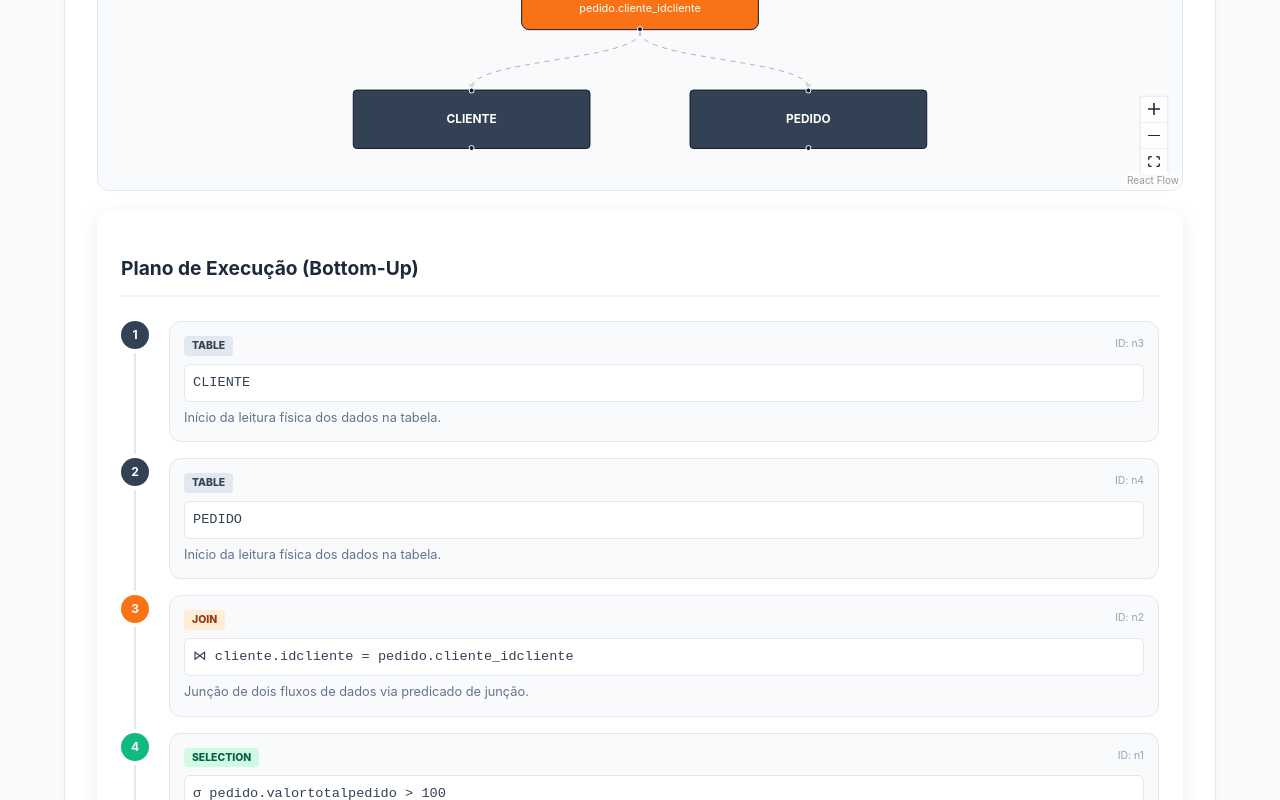
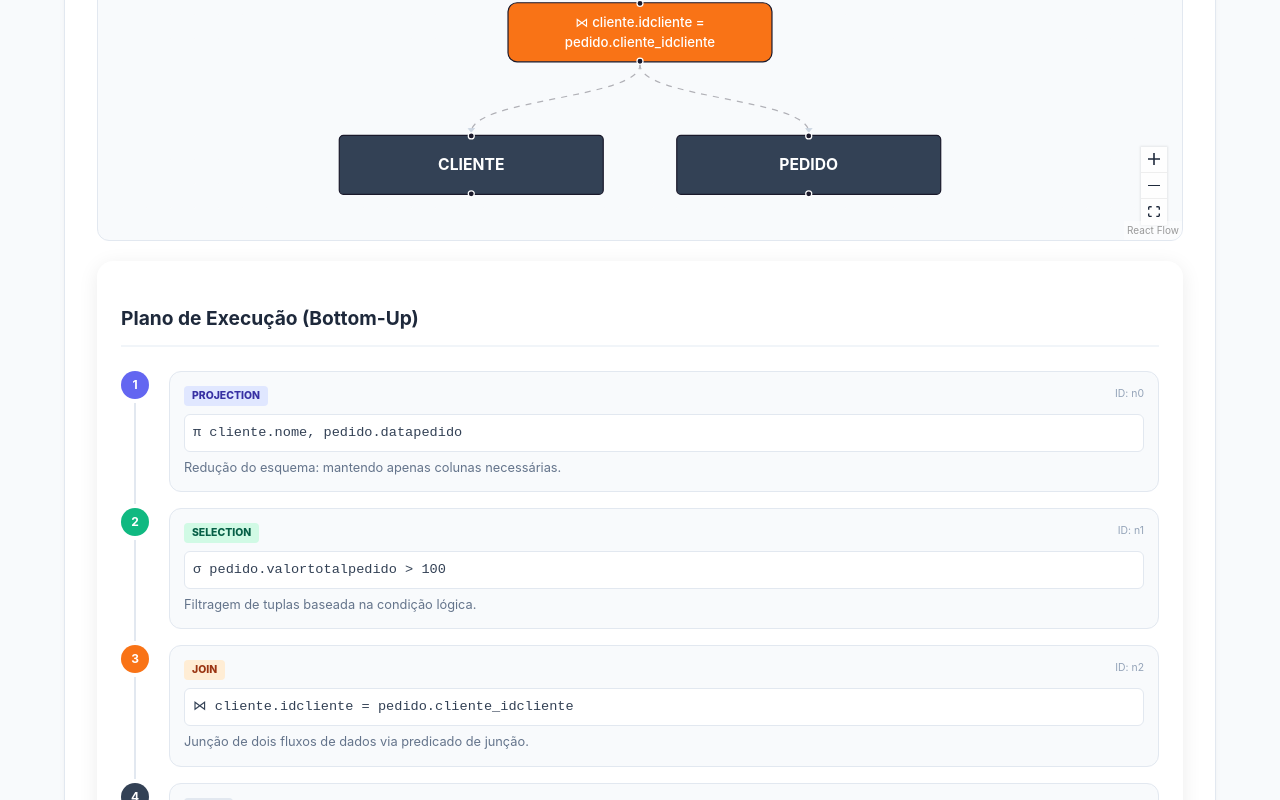
Before and after one commit to edbar42/processador_de_consulta, a React (Vite) app: page / in a window 1280 px wide. Shown: the part 1520-2320 px from the top of the page. Built offline with nearby package versions, Linux system fonts and the light colour scheme.

Commit message:
ajuste no desenho do grafo

```diff
--- a/src/3_OperatorGraph.tsx
+++ b/src/3_OperatorGraph.tsx
@@ -12,14 +12,14 @@ export interface ExecutionStep {
 }
 
 interface Props {
-    rootNode: QueryNode | null; // Recebe o nó raiz do grafo (Passo 1 ou Passo 3)
+    rootNode: QueryNode | null;
     onPlanGenerated?: (plan: ExecutionStep[]) => void;
 }
 
-const NODE_WIDTH = 240;
-const NODE_HEIGHT = 60;
-const H_GAP = 100;
-const V_GAP = 60;
+const NODE_WIDTH = 220;
+const NODE_HEIGHT = 50;
+const H_GAP = 60; // Espaço horizontal entre subárvores
+const V_GAP = 60; // Espaço vertical entre níveis
 
 export function OperatorGraph({ rootNode, onPlanGenerated }: Props) {
     const { nodes, edges, executionPlan } = useMemo(() => {
@@ -34,7 +34,11 @@ export function OperatorGraph({ rootNode, onPlanGenerated }: Props) {
     }, [executionPlan, onPlanGenerated, rootNode]);
 
     if (!rootNode) {
-        return <div className="error-container">Aguardando definição do grafo...</div>;
+        return (
+            <div className="error-container">
+                Aguardando definição do grafo...
+            </div>
+        );
     }
 
     return (
@@ -45,6 +49,7 @@ export function OperatorGraph({ rootNode, onPlanGenerated }: Props) {
                 fitView
                 fitViewOptions={{ padding: 0.2 }}
                 nodesDraggable={true}
+                nodesConnectable={false}
             >
                 <Background color="#f8f9fa" gap={20} />
                 <Controls showInteractive={false} position="bottom-right" />
@@ -60,67 +65,89 @@ function buildGraphFromAST(root: QueryNode) {
     const executionPlan: ExecutionStep[] = [];
     let idCounter = 0;
 
-    // Função recursiva para posicionar e criar nós
-    // xOffset ajuda a centralizar ramos de Joins
-    const traverse = (node: QueryNode, x: number, y: number): { id: string; width: number } => {
+    /**
+     * PASSO 1: Calcular a largura total de cada subárvore recursivamente
+     */
+    const calculateSubtreeWidth = (node: QueryNode): number => {
+        if (node.type === "TABLE") return NODE_WIDTH;
+        if (node.type === "JOIN") {
+            return (
+                calculateSubtreeWidth(node.left) +
+                calculateSubtreeWidth(node.right) +
+                H_GAP
+            );
+        }
+        if ("child" in node && node.child) {
+            return calculateSubtreeWidth(node.child);
+        }
+        return NODE_WIDTH;
+    };
+
+    /**
+     * PASSO 2: Posicionar os nós com base na largura das subárvores[cite: 3]
+     */
+    const traverse = (node: QueryNode, x: number, y: number): string => {
         const id = `n${idCounter++}`;
-        let label = "";
-        let className = "";
-        let subtreeWidth = NODE_WIDTH;
+        const label = getLabel(node);
+        const className = `node-${node.type.toLowerCase()}`;
 
-        // 1. Identificação do Tipo e Conteúdo
-        switch (node.type) {
-            case "PROJECTION":
-                label = `π ${node.params.columns.join(", ")}`;
-                className = "node-projection";
-                break;
-            case "SELECTION":
-                label = `σ ${node.params.condition}`;
-                className = "node-selection";
-                break;
-            case "JOIN":
-                label = `⋈ ${node.params.on}`;
-                className = "node-join";
-                break;
-            case "TABLE":
-                label = node.params.name.toUpperCase();
-                className = "node-table";
-                break;
+        if (node.type === "JOIN") {
+            const leftWidth = calculateSubtreeWidth(node.left);
+            const rightWidth = calculateSubtreeWidth(node.right);
+            const totalWidth = leftWidth + rightWidth + H_GAP;
+
+            // Centraliza os ramos filhos em relação ao pai[cite: 3]
+            const leftX = x - totalWidth / 2 + leftWidth / 2;
+            const rightX = x + totalWidth / 2 - rightWidth / 2;
+
+            const leftChildId = traverse(
+                node.left,
+                leftX,
+                y + NODE_HEIGHT + V_GAP,
+            );
+            const rightChildId = traverse(
+                node.right,
+                rightX,
+                y + NODE_HEIGHT + V_GAP,
+            );
+
+            edges.push(makeEdge(id, leftChildId));
+            edges.push(makeEdge(id, rightChildId));
+        } else if ("child" in node && node.child) {
+            const childId = traverse(node.child, x, y + NODE_HEIGHT + V_GAP);
+            edges.push(makeEdge(id, childId));
         }
 
-        // 2. Processamento de Filhos (Recursão)
-        if (node.type === "JOIN") {
-            // Joins têm dois ramos. Calculamos a largura das subárvores para evitar sobreposição
-            const leftResult = traverse(node.left, x - (NODE_WIDTH / 2 + H_GAP / 2), y + NODE_HEIGHT + V_GAP);
-            const rightResult = traverse(node.right, x + (NODE_WIDTH / 2 + H_GAP / 2), y + NODE_HEIGHT + V_GAP);
-
-            edges.push(makeEdge(id, leftResult.id));
-            edges.push(makeEdge(id, rightResult.id));
-            subtreeWidth = leftResult.width + rightResult.width + H_GAP;
-        } else if ("child" in node && node.child) {
-            // Operadores unários (Pi, Sigma)
-            const childResult = traverse(node.child, x, y + NODE_HEIGHT + V_GAP);
-            edges.push(makeEdge(id, childResult.id));
-        }
-
-        // 3. Adiciona o nó atual à lista
         nodes.push({
             id,
-            position: { x, y },
+            position: { x: x - NODE_WIDTH / 2, y }, // Ajuste para centralizar o nó no ponto X[cite: 3]
             data: { label },
             className,
         });
 
-        // 4. Alimenta o Plano de Execução (Pós-ordem para refletir a ordem de processamento)
         executionPlan.push({ id, type: node.type, label, levelY: y });
-
-        return { id, width: subtreeWidth };
+        return id;
     };
 
-    // Inicia a construção a partir do topo (y=0)
+    // Inicia a construção centralizada em X=0[cite: 3]
     traverse(root, 0, 0);
 
-    return { nodes, edges, executionPlan: executionPlan.reverse() };
+    return { nodes, edges, executionPlan };
+}
+
+function getLabel(node: QueryNode): string {
+    switch (node.type) {
+        case "PROJECTION":
+            return `π ${node.params.columns.join(", ")}`;
+        case "SELECTION":
+            return `σ ${node.params.condition}`;
+        case "JOIN":
+            return `⋈ ${node.params.on}`;
+        case "TABLE":
+            return node.params.name.toUpperCase();
+        default:
+            return "";
+    }
 }
 
 function makeEdge(source: string, target: string): Edge {
@@ -134,9 +161,10 @@ function makeEdge(source: string, target: string): Edge {
 }
 
 const styles = `
-  .graph-wrapper { width: 100%; height: 500px; background: #f8fafc; border-radius: 12px; border: 1px solid #e2e8f0; overflow: hidden; }
-  .node-projection { background: #6366f1 !important; color: white !important; border-radius: 8px; font-size: 12px; text-align: center; display: flex; align-items: center; justify-content: center; width: ${NODE_WIDTH}px; height: ${NODE_HEIGHT}px; }
-  .node-selection { background: #10b981 !important; color: white !important; border-radius: 8px; font-size: 12px; text-align: center; display: flex; align-items: center; justify-content: center; width: ${NODE_WIDTH}px; height: ${NODE_HEIGHT}px; }
-  .node-join { background: #f97316 !important; color: white !important; border-radius: 8px; font-size: 11px; text-align: center; display: flex; align-items: center; justify-content: center; width: ${NODE_WIDTH}px; height: ${NODE_HEIGHT}px; }
-  .node-table { background: #334155 !important; color: white !important; border-radius: 4px; font-weight: bold; width: ${NODE_WIDTH}px; height: ${NODE_HEIGHT}px; display: flex; align-items: center; justify-content: center; }
+  .graph-wrapper { width: 100%; height: 550px; background: #f8fafc; border-radius: 12px; border: 1px solid #e2e8f0; overflow: hidden; }
+  .node-projection { background: #6366f1 !important; color: white !important; border-radius: 8px; font-size: 12px; font-weight: 500; display: flex; align-items: center; justify-content: center; width: ${NODE_WIDTH}px; height: ${NODE_HEIGHT}px; }
+  .node-selection { background: #10b981 !important; color: white !important; border-radius: 8px; font-size: 12px; font-weight: 500; display: flex; align-items: center; justify-content: center; width: ${NODE_WIDTH}px; height: ${NODE_HEIGHT}px; }
+  .node-join { background: #f97316 !important; color: white !important; border-radius: 8px; font-size: 11px; font-weight: 500; display: flex; align-items: center; justify-content: center; width: ${NODE_WIDTH}px; height: ${NODE_HEIGHT}px; }
+  .node-table { background: #334155 !important; color: white !important; border-radius: 4px; font-weight: bold; font-size: 13px; display: flex; align-items: center; justify-content: center; width: ${NODE_WIDTH}px; height: ${NODE_HEIGHT}px; }
+  .error-container { padding: 20px; color: #ef4444; background: #fef2f2; border-radius: 8px; border: 1px solid #fecaca; }
 `;
```
